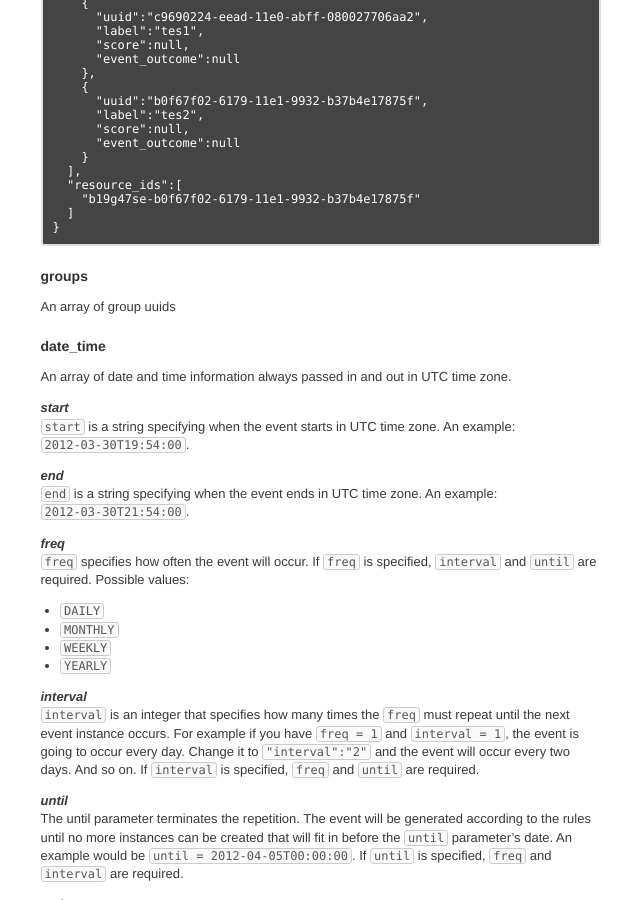
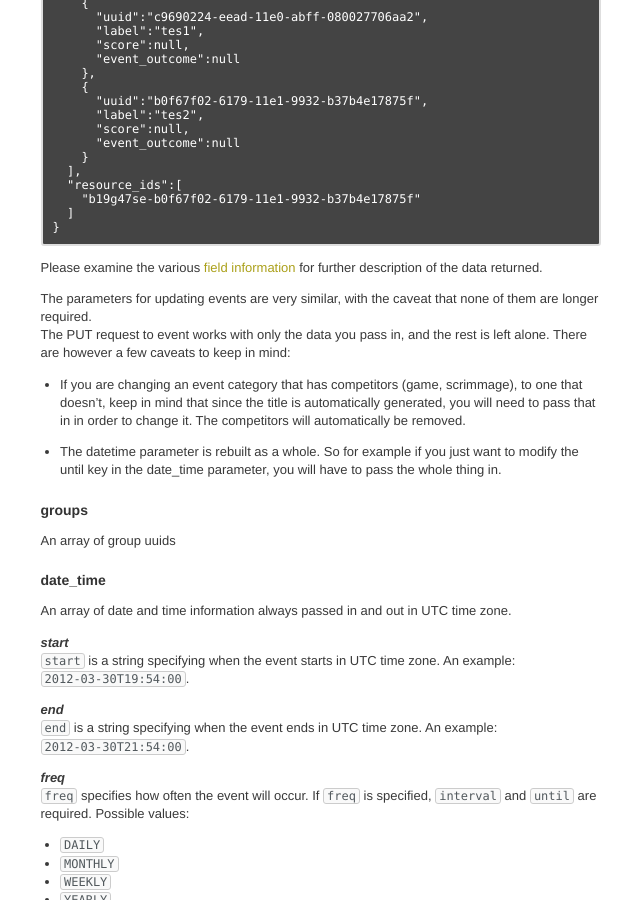
Before and after one commit to christianchristensen/develop.allplayers.com, a Jekyll site: the page built from _posts/2011-1-4-events.markdown, in a window 1280 px wide and 900 px high, scrolled down 2218 px. Shown: the whole window, without its empty margins (263-903 px from the left). Built offline with Jekyll 4.4.1, drawn with Linux system fonts in a browser that asks for light colours; Markdown is read by kramdown in place of the engine named in the settings; some of the changed text lies outside the part shown.

Commit message:
[#27935919] adding events update docs

```diff
--- a/_posts/2011-1-4-events.markdown
+++ b/_posts/2011-1-4-events.markdown
@@ -96,7 +96,7 @@ Let's take a look at how to create an event
 
 \* Fields specified with an asterisk are required.
 
-    /events [POST]
+    /events [POST / PUT]
 
 <pre class="terminal">
 curl -b cjar http://www.allplayers.local:8080/api/v1/rest/events.json -d"curl -b cjar http://www.allplayers.local:8080/api/v1/rest/events.json -d"groups[0]=aea342ac-69ef-11e1-b865-300db1507b7a&title=TestEvent&description=test1&category=game&competitors[c9690224-eead-11e0-abff-080027706aa2]label]=BlueJays&competitors[b0f67f02-6179-11e1-9932-b37b4e17875f][label]=RedJays&resources[0]=b19g47se-b0f67f02-6179-11e1-9932-b37b4e17875f&date_time[start]=2012-09-15T11%3A00%3A00&date_time[end]=2012-09-15T12%3A00%3A00&date_time[repeat][interval]=1&date_time[repeat][freq]=daily&date_time[repeat][until]=2012-10-15&date_time[repeat][exdate][]=2012-09-17&date_time[repeat][rdate][]=2012-10-17&date_time[repeat][bymonth][9]=9&date_time[repeat][bymonth][10]=10&date_time[repeat][bymonthday][12]=12&date_time[repeat][bymonthday][15]=15&date_time[repeat][bymonthday][17]=17&date_time[repeat][byday][SU]=SU&date_time[repeat][byday][MO]=MO"
@@ -165,6 +165,15 @@ curl -b cjar http://www.allplayers.local:8080/api/v1/rest/events.json -d"curl -b
   ]
 }
 </pre>
+Please examine the various [field information](events.html#field-info) for further description of the data returned.
+
+The parameters for updating events are very similar, with the caveat that none of them are longer required.
+The PUT request to event works with only the data you pass in, and the rest is left alone.  There are however a few caveats to keep in mind:
+
+*  If you are changing an event category that has competitors (game, scrimmage), to one that doesn't, keep in mind that since the title is automatically generated, you will need to pass that in in order to change it.  The competitors will automatically be removed.
+
+*  The datetime parameter is rebuilt as a whole.  So for example if you just want to modify the until key in the date_time parameter, you will have to pass the whole thing in.
+
 
 <a id="field-info"></a>
 <a id="field-info-groups"></a>
```
